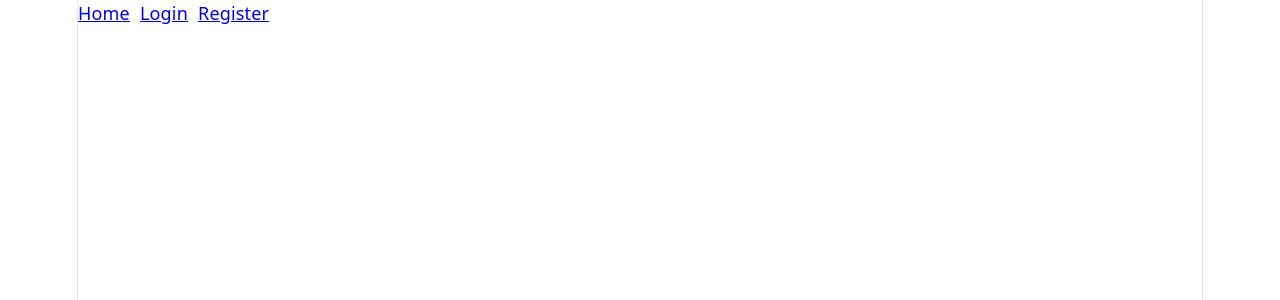
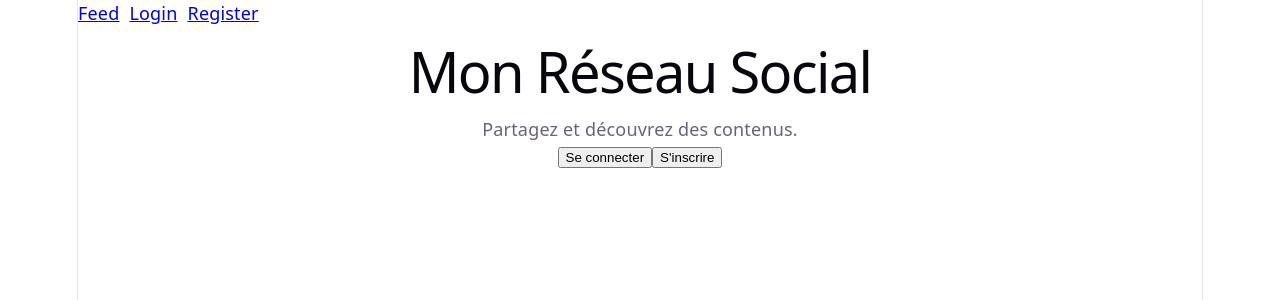
Before and after one commit to totorz76/bonfire, a React app in the folder frontend/: page /home in a window 1280 px wide. Before the commit this address had no page. Shown: the top 300 px of the page. Built offline with nearby package versions, Linux system fonts and the light colour scheme; the HTML template or start-up script is replaced by a standard one.

Commit message:
Public Access to feed

```diff
--- a/frontend/src/App.jsx
+++ b/frontend/src/App.jsx
@@ -5,6 +5,8 @@
 import Profile from "./pages/Profile/profile";
 import PrivateRoute from "./components/PrivateRoute";
 import Navbar from "./components/Navbar/Navbar";
+import Home from "./pages/Home/Home";
+import PublicRoute from "./components/PublicRoute";
 
 function App() {
   return (
@@ -13,6 +15,14 @@
       <Routes>
         <Route path="/" element={<Feed />} />
         <Route path="/login" element={<Login />} />
+        <Route
+          path="/home"
+          element={
+            <PublicRoute>
+              <Home />
+            </PublicRoute>
+          }
+        />
         <Route
           path="/profile"
           element={
--- a/frontend/src/components/Navbar/Navbar.jsx
+++ b/frontend/src/components/Navbar/Navbar.jsx
@@ -38,7 +38,7 @@
 
   return (
     <nav style={{ display: "flex", gap: "10px" }}>
-      <Link to="/">Home</Link>
+      <Link to="/">Feed</Link>
 
       {!token ? (
         <>
--- /dev/null
+++ b/frontend/src/components/PublicRoute.jsx
@@ -0,0 +1,15 @@
+import { Navigate } from "react-router-dom";
+
+function PublicRoute({ children }) {
+  const token = localStorage.getItem("token");
+
+  // Si connecté → on redirige vers le feed
+  if (token) {
+    return <Navigate to="/" />;
+  }
+
+  // Sinon → on affiche la page publique
+  return children;
+}
+
+export default PublicRoute;
--- a/frontend/src/pages/Feed/Feed.jsx
+++ b/frontend/src/pages/Feed/Feed.jsx
@@ -8,11 +8,7 @@
   useEffect(() => {
     const token = localStorage.getItem("token");
 
-    fetch("http://localhost:8000/api/posts", {
-      headers: {
-        Authorization: `Bearer ${token}`,
-      },
-    })
+    fetch("http://localhost:8000/api/posts")
       .then((res) => {
         if (!res.ok) {
           throw new Error("Erreur lors du chargement des posts");
--- /dev/null
+++ b/frontend/src/pages/Home/Home.jsx
@@ -0,0 +1,21 @@
+import { useNavigate } from "react-router-dom";
+
+function Home() {
+  const navigate = useNavigate();
+
+  return (
+    <div>
+      <h1>Mon Réseau Social</h1>
+
+      <p>Partagez et découvrez des contenus.</p>
+
+      <div>
+        <button onClick={() => navigate("/login")}>Se connecter</button>
+
+        <button onClick={() => navigate("/register")}>S'inscrire</button>
+      </div>
+    </div>
+  );
+}
+
+export default Home;
```
Also changed, not shown: frontend/src/pages/Home/Home.css (added), 1 other file (tests, documents, lock files or other folders).
